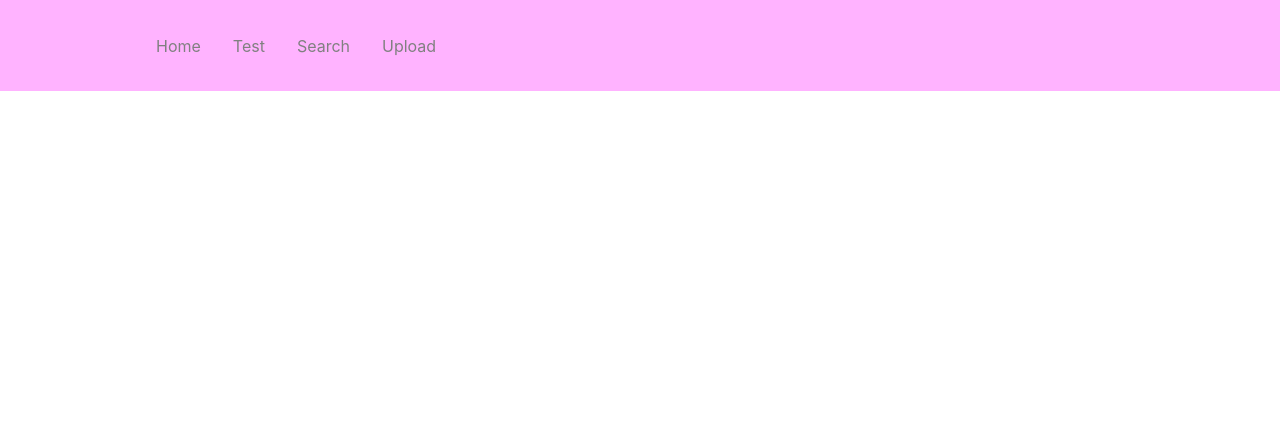
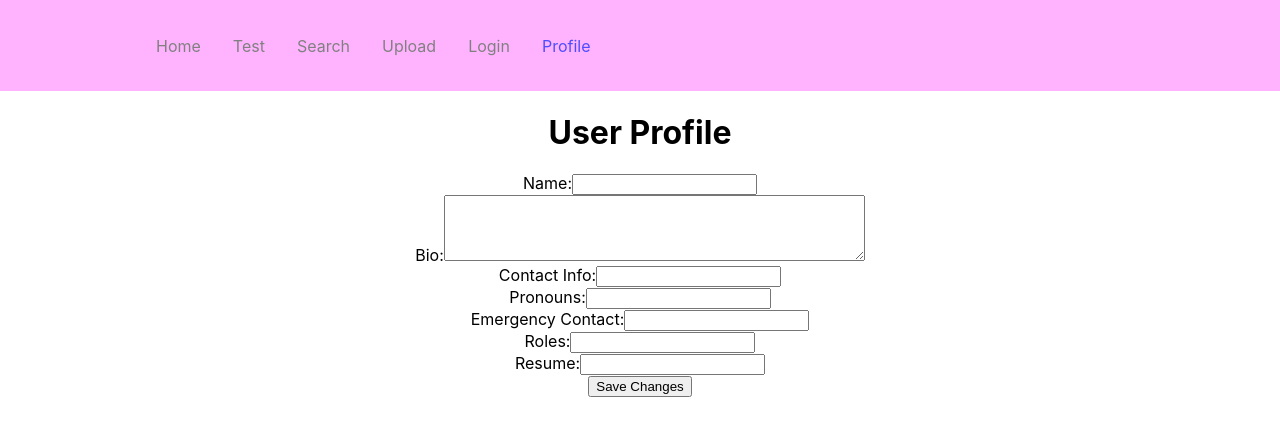
Before and after one commit to Bmfioresi/stage-managers-book, a React (Create React App) app in the folder client/: page /profile in a window 1280 px wide. Shown: the top 436 px of the page. Built offline with nearby package versions, Linux system fonts and the light colour scheme.

Commit message:
Adding Profile Test to main page

```diff
--- a/client/src/App.js
+++ b/client/src/App.js
@@ -12,6 +12,7 @@ import Test from "./pages/test";
 import Search from "./pages/search";
 import Upload from "./pages/upload";
 import Authenticate from './pages/authenticate.js'
+import Profile from './pages/profileTest.js'
 
 function App() {
   return (
@@ -24,6 +25,7 @@ function App() {
           <Route path="/search" element={<Search />} />
           <Route path="/upload" element={<Upload />} />
           <Route path="/login" element={<Authenticate />} />
+          <Route path="/profile" element={<Profile />} />
         </Routes>
       </Router>
     </div>
--- a/client/src/components/Navbar/index.js
+++ b/client/src/components/Navbar/index.js
@@ -12,6 +12,8 @@ const NavBar = () => {
                     <NavLink to="/test">Test</NavLink>
                     <NavLink to="/search">Search</NavLink>
                     <NavLink to="/upload">Upload</NavLink>
+                    <NavLink to="/login">Login</NavLink>
+                    <NavLink to="/profile">Profile</NavLink>
                 </NavMenu>
             </Nav>
         </>
--- /dev/null
+++ b/client/src/pages/profileTest.js
@@ -0,0 +1,59 @@
+import React, { useState } from 'react';
+// import './profile-style.css';
+
+const Profile = () => {
+    const [formData, setFormData] = useState({
+        name: '',
+        bio: '',
+        contact_info: '',
+        pronouns: '',
+        emergency_contact: '',
+        roles: '',
+        resume: ''
+    });
+
+    const handleChange = (e) => {
+        setFormData({
+            ...formData,
+            [e.target.name]: e.target.value
+        });
+    };
+
+    const handleSubmit = (e) => {
+        e.preventDefault();
+        // Add code to handle form submission (e.g., save data to MongoDB)
+        console.log(formData); // For demonstration purposes
+    };
+
+    return (
+        <div>
+            <h1>User Profile</h1>
+            <form onSubmit={handleSubmit}>
+                <label htmlFor="name">Name:</label>
+                <input type="text" id="name" name="name" value={formData.name} onChange={handleChange} /><br />
+
+                <label htmlFor="bio">Bio:</label>
+                <textarea id="bio" name="bio" rows="4" cols="50" value={formData.bio} onChange={handleChange}></textarea><br />
+
+                <label htmlFor="contact_info">Contact Info:</label>
+                <input type="text" id="contact_info" name="contact_info" value={formData.contact_info} onChange={handleChange} /><br />
+
+                <label htmlFor="pronouns">Pronouns:</label>
+                <input type="text" id="pronouns" name="pronouns" value={formData.pronouns} onChange={handleChange} /><br />
+
+                <label htmlFor="emergency_contact">Emergency Contact:</label>
+                <input type="text" id="emergency_contact" name="emergency_contact" value={formData.emergency_contact} onChange={handleChange} /><br />
+
+                <label htmlFor="roles">Roles:</label>
+                <input type="text" id="roles" name="roles" value={formData.roles} onChange={handleChange} /><br />
+
+                <label htmlFor="resume">Resume:</label>
+                <input type="text" id="resume" name="resume" value={formData.resume} onChange={handleChange} /><br />
+
+                <button type="submit">Save Changes</button>
+            </form>
+        </div>
+    );
+};
+
+export default Profile;
```
